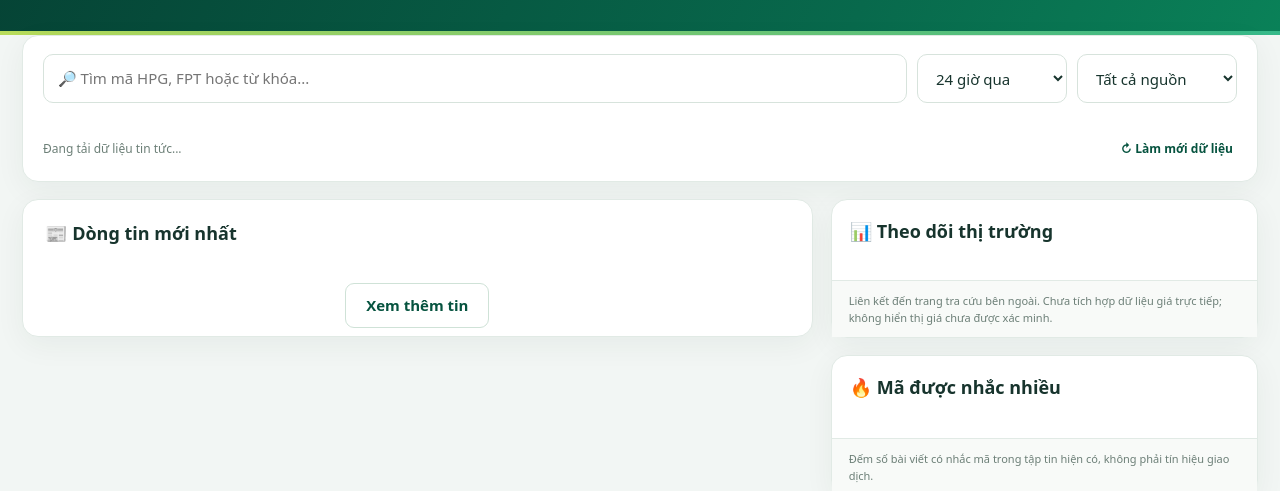
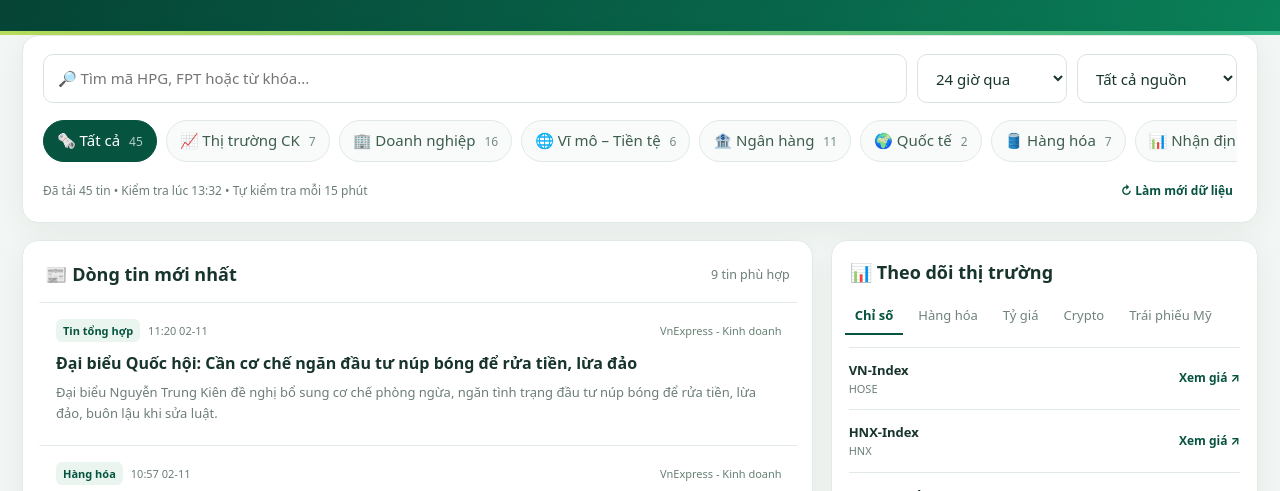
Before and after one commit to honghainguyen2707-bot/tin-tuc-chung-khoan, a plain HTML site: page index.html in a window 1280 px wide. Shown: the part 300-791 px from the top of the page. Drawn offline with Linux system fonts and the light colour scheme.

Commit message:
Update index.html

```diff
--- a/index.html
+++ b/index.html
@@ -53,7 +53,33 @@ function validLink(s){try{const u=new URL(s,location.href);return ['https:','htt
 function dateOf(item){const n=Number(item.timestamp);if(Number.isFinite(n)&&n>1000000000)return new Date(n<1e12?n*1000:n);const d=new Date(item.published||item.date||'');return Number.isNaN(d.getTime())?null:d}
 function classify(item){const s=(item.title+' '+item.description).toLowerCase();return Object.entries(rules).filter(([,words])=>words.some(w=>s.includes(w))).map(([key])=>key)}
 function normalize(x){return {title:cleanText(x.title),description:cleanText(x.description||x.summary),source:cleanText(x.source||'Nguồn tin'),link:validLink(x.link||x.url),published:x.published||x.date||'',timestamp:x.timestamp,date:dateOf(x)}}
-function filtered(){const q=$('query').value.trim().toLocaleLowerCase('vi');const p=$('period').value,src=$('source').value,now=Date.now();return items.filter(x=>{if(src!=='all'&&x.source!==src)return false;if(q&&!(`${x.title} ${x.description} ${x.source}`).toLocaleLowerCase('vi').includes(q)))return false;if(selected!=='all'&&!classify(x).includes(selected))return false;if(p!=='all'){if(!x.date)return false;const age=now-x.date.getTime();if(age>Number(p)*3600000||age < -3600000)return false}return true})}
+
+function filtered(){
+  const q = $('query').value.trim().toLocaleLowerCase('vi');
+  const p = $('period').value;
+  const src = $('source').value;
+  const now = Date.now();
+
+  return items.filter(x => {
+    if(src !== 'all' && x.source !== src) return false;
+
+    if(q && !(`${x.title} ${x.description} ${x.source}`)
+      .toLocaleLowerCase('vi').includes(q)) return false;
+
+    if(selected !== 'all' && !classify(x).includes(selected))
+      return false;
+
+    if(p !== 'all'){
+      if(!x.date) return false;
+      const age = now - x.date.getTime();
+      if(age > Number(p) * 3600000 || age < -3600000)
+        return false;
+    }
+
+    return true;
+  });
+}
+
 function renderTabs(){const host=$('categories');host.replaceChildren();for(const [key,label,emoji] of categories){const count=key==='all'?items.length:items.filter(x=>classify(x).includes(key)).length;const b=document.createElement('button');b.type='button';b.className='tab'+(key===selected?' active':'');b.textContent=`${emoji} ${label} `;const s=document.createElement('span');s.textContent=count;b.append(s);b.onclick=()=>{selected=key;limit=25;render()};host.append(b)}}
 function renderSources(){const current=$('source').value;const list=[...new Set(items.map(x=>x.source))].sort((a,b)=>a.localeCompare(b,'vi'));$('source').replaceChildren(new Option('Tất cả nguồn','all'),...list.map(x=>new Option(x,x)));$('source').value=list.includes(current)?current:'all'}
 function renderFeed(){const list=filtered(),host=$('feed');host.replaceChildren();$('result-count').textContent=`${list.length} tin phù hợp`;for(const x of list.slice(0,limit)){const el=document.createElement('article');el.className='article';const top=document.createElement('div');top.className='article-top';const cat=document.createElement('span');cat.className='pill';const match=categories.find(([k])=>classify(x).includes(k));cat.textContent=match?match[1]:'Tin tổng hợp';const time=document.createElement('span');time.textContent=x.date?x.date.toLocaleString('vi-VN',{timeZone:'Asia/Ho_Chi_Minh',hour:'2-digit',minute:'2-digit',day:'2-digit',month:'2-digit'}):String(x.published||'');const src=document.createElement('span');src.className='source';src.textContent=x.source;top.append(cat,time,src);const h=document.createElement('h3'),a=document.createElement('a');a.href=x.link;a.target='_blank';a.rel='noopener noreferrer';a.textContent=x.title;h.append(a);el.append(top,h);if(x.description){const p=document.createElement('p');p.textContent=x.description;el.append(p)}host.append(el)}if(!list.length){const e=document.createElement('div');e.className='empty';e.textContent=items.length?'Không tìm thấy tin phù hợp. Hãy thử mở rộng thời gian hoặc đổi bộ lọc.':'Chưa có dữ liệu tin tức. Hãy kiểm tra news.json và GitHub Actions.';host.append(e)}$('more').hidden=list.length<=limit}
```
